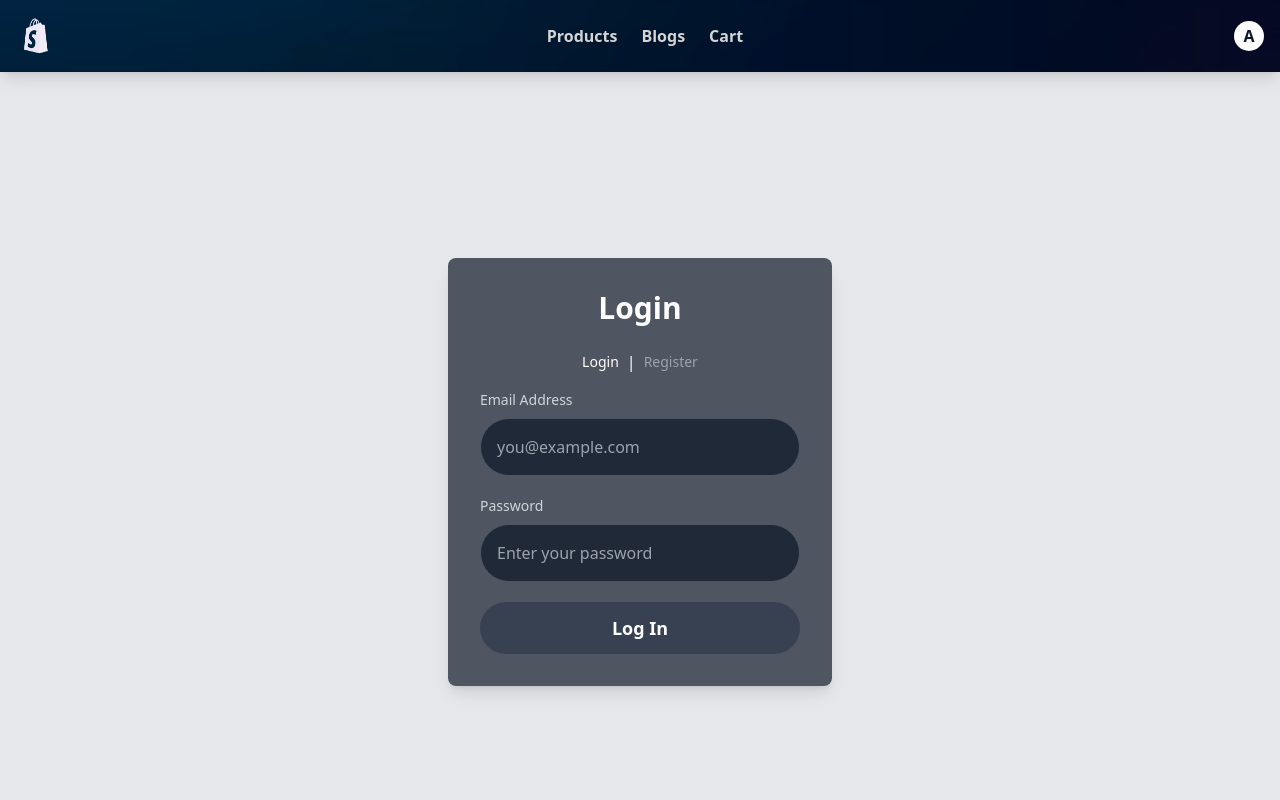
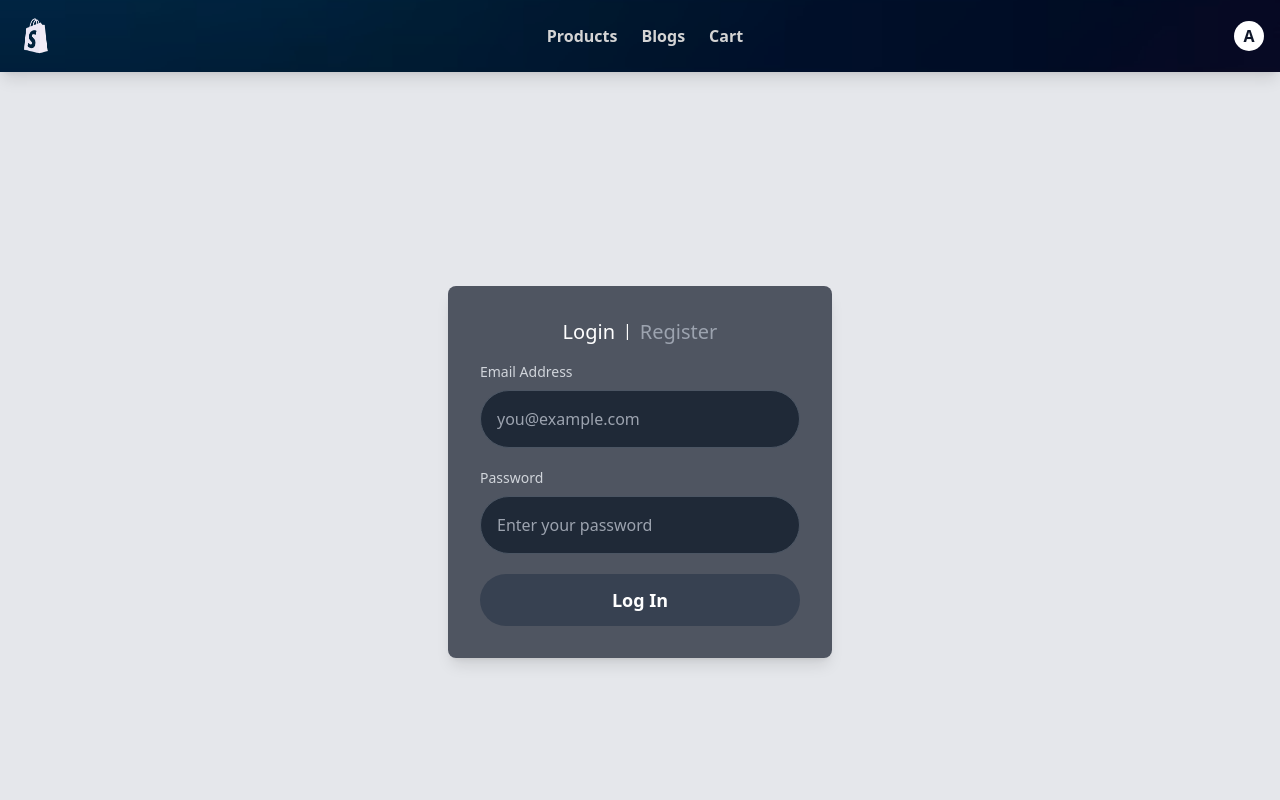
Before and after one commit to hard-to-smart/Ecommerce-ADT, a React (Vite) app: page /login in a window 1280 px wide. Shown: the top 800 px of the page. Built offline with nearby package versions, Linux system fonts and the light colour scheme.

Commit message:
dekh lena kya badla

```diff
--- a/src/components/ContactForm.jsx
+++ b/src/components/ContactForm.jsx
@@ -23,12 +23,7 @@ const ContactForm = () => {
     }
 
   return (
-    <section
-        className="relative p-8 min-w-[350px]  w-full min-h-[400px] flex flex-col justify-center place-content-start rounded-xl shadow-lg border border-white/20"
-        style={{
-          backdropFilter: "blur(3px) saturate(162%)",
-          backgroundColor: "rgba( 0, 0, 0, 0.83)",
-        }}>
+    <>
     <h2 className="text-2xl font-bold text-white mb-4 text-center">Contact</h2>
 
       <Formik
@@ -73,7 +68,7 @@ const ContactForm = () => {
                 type="textarea"
                 name="message"
                 placeholder="Message...."
-                className="w-full  p-2 rounded-md bg-white/20 border border-white/40 focus:outline-none focus:border-blue-500"
+                className="w-full p-2 rounded-md bg-white/20 border border-white/40 focus:outline-none focus:border-blue-500"
               />
               <ErrorMessage
                 name="message"
@@ -94,7 +89,7 @@ const ContactForm = () => {
             )
         }}
       </Formik>
-    </section>
+      </>
   );
 };
 
--- a/src/components/Footer.jsx
+++ b/src/components/Footer.jsx
@@ -32,7 +32,7 @@ const Footer = () => {
           </div>
           <div className="px-5 py-2">
             <NavLink
-              to="blog"
+              to="contact"
               className={({ isActive }) =>
                 isActive
                   ? "text-neutral-300 font-medium leading-6"
--- a/src/components/LoginTest.jsx
+++ b/src/components/LoginTest.jsx
@@ -1,24 +1,24 @@
 import { ErrorMessage, Field, Form, Formik } from "formik";
 import React, { useState } from "react";
-import { ToastContainer } from "react-toastify";
 
 const LoginTest = () => {
   const [isLogin, setIsLogin] = useState(true);
 
-  const validate = (values) => {
+  const validate= (values) => {
     const errors = {};
 
     if (!values.email) {
-      errors.email = "Email is required";
-    } else if (!values.email.match(/^[^\s@]+@[^\s@]+\.[^\s@]{2,}$/)) {
-      errors.email = "Invalid email address";
+      errors.email = 'Email is required';
+    } else if (!values.email.match(/^[^\s@]+@[^\s@]+\.[^\s@]{2,}$/))  {
+      errors.email = 'Invalid email address';
     }
 
     if (!values.password) {
-      errors.password = "Password is required";
+      errors.password = 'Password is required';
     } else if (values.password.length < 6) {
-      errors.password = "Password must be at least 6 characters";
+      errors.password = 'Password must be at least 6 characters';
     }
+
 
     return errors;
   };
@@ -28,28 +28,7 @@ const LoginTest = () => {
   };
 
   return (
-    <div className="flex items-center justify-center min-h-screen bg-gray-200">
-      <div className="bg-gray-900 bg-opacity-70 rounded-lg shadow-lg p-8 max-w-sm w-full">
-        <h2 className="text-3xl font-bold mb-6 text-center text-white">
-          {isLogin ? "Login" : "Register"}
-        </h2>
-
-        <div className="flex justify-center mb-4">
-          <button
-            className={`text-sm font-medium ${isLogin ? "text-white" : "text-gray-400"}`}
-            onClick={() => setIsLogin(true)}
-          >
-            Login
-          </button>
-          <span className="mx-2 text-white">|</span>
-          <button
-            className={`text-sm font-medium ${!isLogin ? "text-white" : "text-gray-400"}`}
-            onClick={() => setIsLogin(false)}
-          >
-            Register
-          </button>
-        </div>
-
+    <>
         <Formik
           initialValues={{ email: "", password: "" }}
           validate={validate}
@@ -104,9 +83,7 @@ const LoginTest = () => {
           )}
         </Formik>
 
-        <ToastContainer />
-      </div>
-    </div>
+    </>
   );
 };
 
--- a/src/components/ProductCard.jsx
+++ b/src/components/ProductCard.jsx
@@ -4,9 +4,13 @@ import { IoBagAddOutline } from "react-icons/io5";
 import { useDispatch, useSelector } from 'react-redux';
 import { addToCart, selectCartProducts} from '../store/slices/cartSlice';
 import { calculateDiscountedPrice } from '../utils/productUtil';
+import { convertCurrency } from '../utils/currencyUtil';
+import { selectCurrencyData, selectCurrentCurrency } from '../store/slices/currencySice';
 
 
 const ProductCard = ({product, handleAddToCart}) => {
+  const currentCurrency = useSelector(selectCurrentCurrency)
+  const currentCurrencyData = useSelector(selectCurrencyData)
   const dispatch = useDispatch()
   const discountedPrice=calculateDiscountedPrice(product.price,product.discount);
 
@@ -19,9 +23,9 @@ const ProductCard = ({product, handleAddToCart}) => {
         <span className="text-gray-400 mr-3 uppercase text-xs">{product.brand}</span>
         <p className="text-lg font-bold text-black truncate block capitalize">{product.title}</p>
         <div className="flex items-center">
-          <p className="text-lg font-semibold text-black cursor-auto my-3">${discountedPrice}</p>
+          <p className="text-lg font-semibold text-black cursor-auto my-3">{selectCurrentCurrency} {discountedPrice}</p>
           <del>
-            <p className="text-sm text-gray-600 cursor-auto ml-2">${product.price}</p>
+            <p className="text-sm text-gray-600 cursor-auto ml-2">{convertCurrency(product.price, currentCurrency, currentCurrencyData)}</p>
           </del>
           <div className="ml-auto">
             <Link to="#" onClick={()=>handleAddToCart(product)}>
--- a/src/pages/Contact.jsx
+++ b/src/pages/Contact.jsx
@@ -2,8 +2,11 @@ import ContactForm from '../components/ContactForm'
 
 const Contact = () => {
   return (
-    <div >
+    <div className="flex items-center justify-center min-h-screen bg-gray-200">
+    <div className="bg-gray-900 bg-opacity-70  rounded-lg min-h-[500px] min-w-[500px] shadow-lg p-8 max-w-sm w-full">
+
     <ContactForm/>
+    </div>
     </div>
   )
 }
--- a/src/pages/LoginSignupPage.jsx
+++ b/src/pages/LoginSignupPage.jsx
@@ -1,39 +1,40 @@
 import React, { useState } from "react";
-import Login from "./Login";
-import Register from "./Register";
 import LoginTest from "../components/LoginTest";
+import { ToastContainer } from "react-toastify";
 import RegisterTest from "../components/RegisterTest";
 
-const MainToggle = () => {
+const LoginSignupPage = () => {
   const [isLogin, setIsLogin] = useState(true);
 
   return (
+    <>
       <div className="flex items-center justify-center min-h-screen bg-gray-200">
         <div className="bg-gray-900 bg-opacity-70 rounded-lg shadow-lg p-8 max-w-sm w-full">
-        <h2 className="text-3xl font-bold mb-6 text-center text-white">
-          {isLogin ? "Login" : "Register"}
-        </h2>
-
           <div className="flex justify-center mb-4">
             <button
-            className={`text-sm font-medium ${isLogin ? "text-white" : "text-gray-400"}`}
+              className={`text-xl font-medium ${
+                isLogin ? "text-white" : "text-gray-400"
+              }`}
               onClick={() => setIsLogin(true)}
             >
               Login
             </button>
             <span className="mx-2 text-white">|</span>
             <button
-            className={`text-sm font-medium ${!isLogin ? "text-white" : "text-gray-400"}`}
+              className={`text-xl font-medium ${
+                !isLogin ? "text-white" : "text-gray-400"
+              }`}
               onClick={() => setIsLogin(false)}
             >
               Register
             </button>
           </div>
-
           {isLogin ? <LoginTest /> : <RegisterTest />}
         </div>
       </div>
+      <ToastContainer />
+    </>
   );
 };
 
-export default MainToggle;
+export default LoginSignupPage;
--- a/src/router/AllRoutes.jsx
+++ b/src/router/AllRoutes.jsx
@@ -19,6 +19,7 @@ import Profile from "../pages/Profile";
 import Contact from "../pages/Contact";
 import SingleProductCard from "../components/SingleProductCard";
 import LoginTest from "../components/LoginTest";
+import LoginSignupPage from "../pages/LoginSignupPage";
 
 
 
@@ -62,7 +63,7 @@ const router=createBrowserRouter([
             },
             {
                 path:'/login',
-                element:<LoginTest/>
+                element:<LoginSignupPage/>
             },
             {
                 path:'/register',
```
Lines whose indentation alone changed are shown as unchanged.
